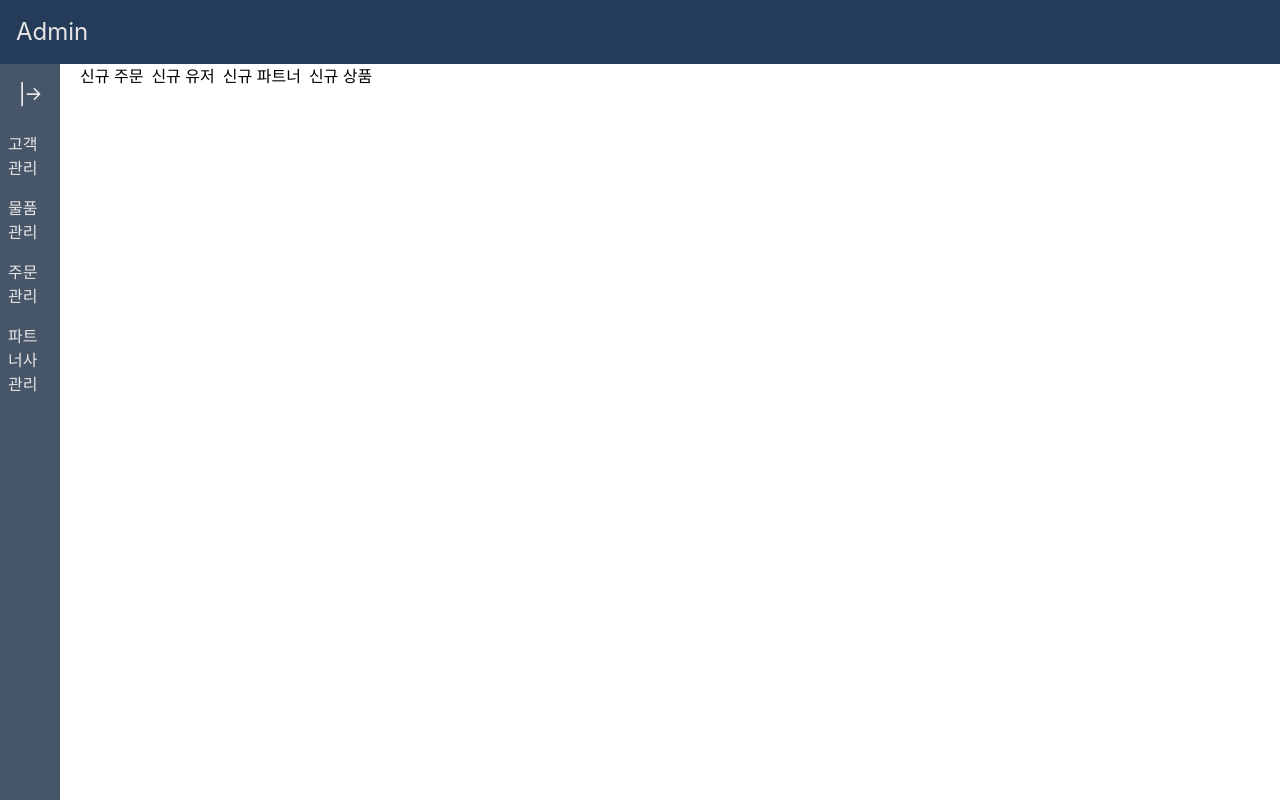
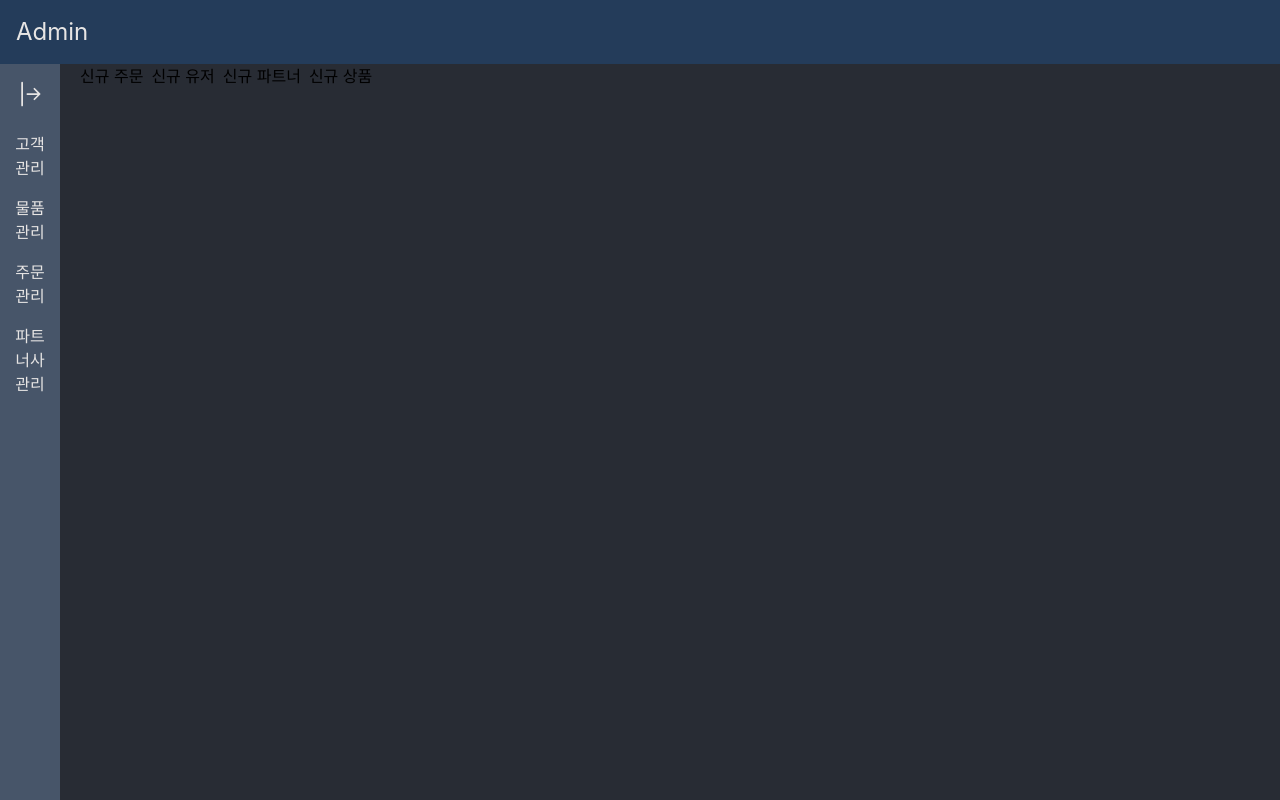
Before and after one commit to IsaacHana/spring-boot-study-with-fastcampus-adminPage, a React (Create React App) app in the folder src/main/front-end/: page / in a window 1280 px wide. Built offline with nearby package versions, Linux system fonts and the light colour scheme.

Commit message:
전체 기본 css 적용

```diff
--- a/src/main/front-end/src/App.tsx
+++ b/src/main/front-end/src/App.tsx
@@ -9,7 +9,7 @@ import Layout from "./layout";
 
 function App() {
   return (
-    <div>
+    <div className="App">
       <Layout>
         <Routes>
           <Route path="/" element={<Home />} />
```
